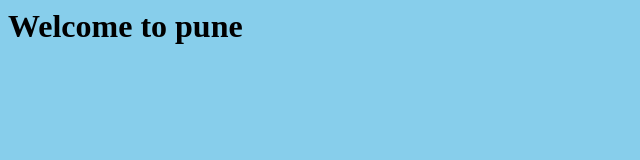
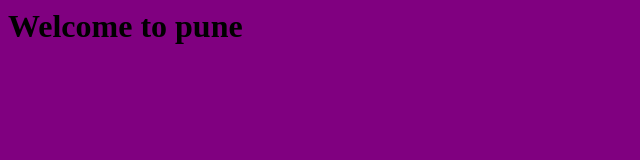
Before and after one commit to mangnalikaryogesh/project-devops, a plain HTML site: page index.html in a window 1280 px wide. Shown: the whole page, without its empty margins (0-640 px from the left). Drawn offline with Linux system fonts and the light colour scheme.

Commit message:
index page modified version

```diff
--- a/index.html
+++ b/index.html
@@ -1,6 +1,6 @@
 <html>
 	<title>Pune</title>
 	<h1>Welcome to pune </h1>
-	<body bgcolor=skyblue>
+	<body bgcolor=purple>
 	</body>
 </html>
```
